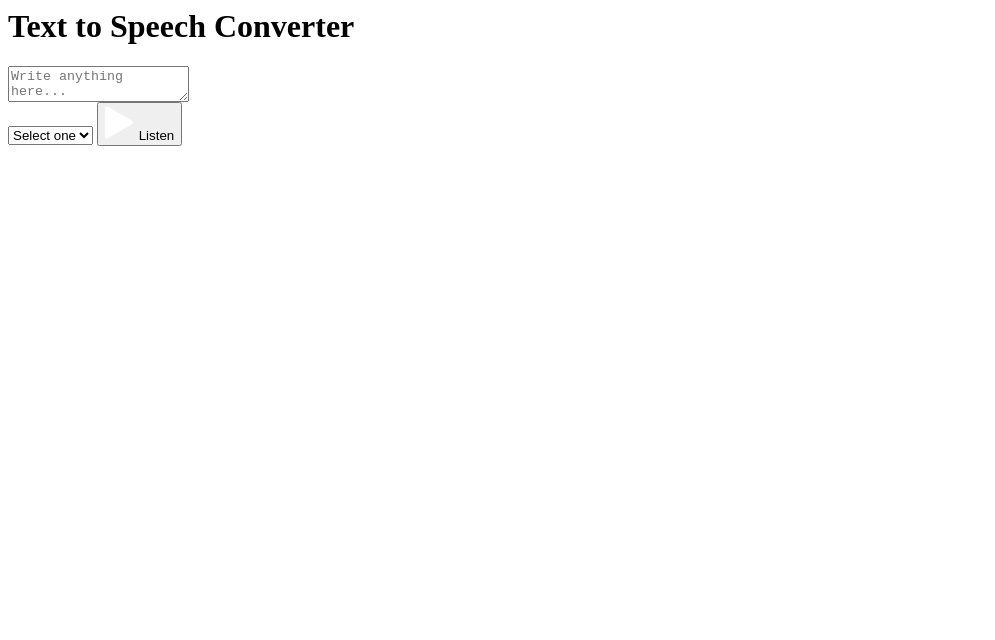
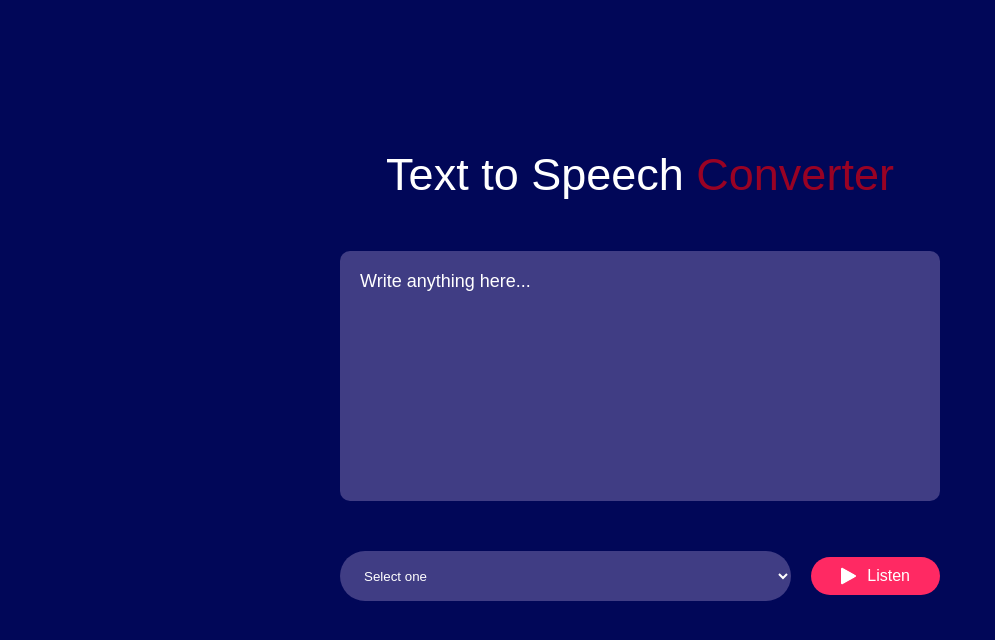
Before and after one commit to karthik-jakka/speech-converter, a plain HTML site: page index.html in a window 1280 px wide. Shown: the whole page, without its empty margins (0-995 px from the left). Drawn offline with Linux system fonts and the light colour scheme.

Commit message:
Update index.html

```diff
--- a/index.html
+++ b/index.html
@@ -2,7 +2,7 @@
 <head>
 <meta name="viewport" content="width=device-width, initial-scale=1.0">
 <title>Text To Speech Converter - Karthik </title>
-<link rel="stylesheet" href="basic.css">
+<link rel="stylesheet" href="index.css">
 
 </head>
 <body>
```
